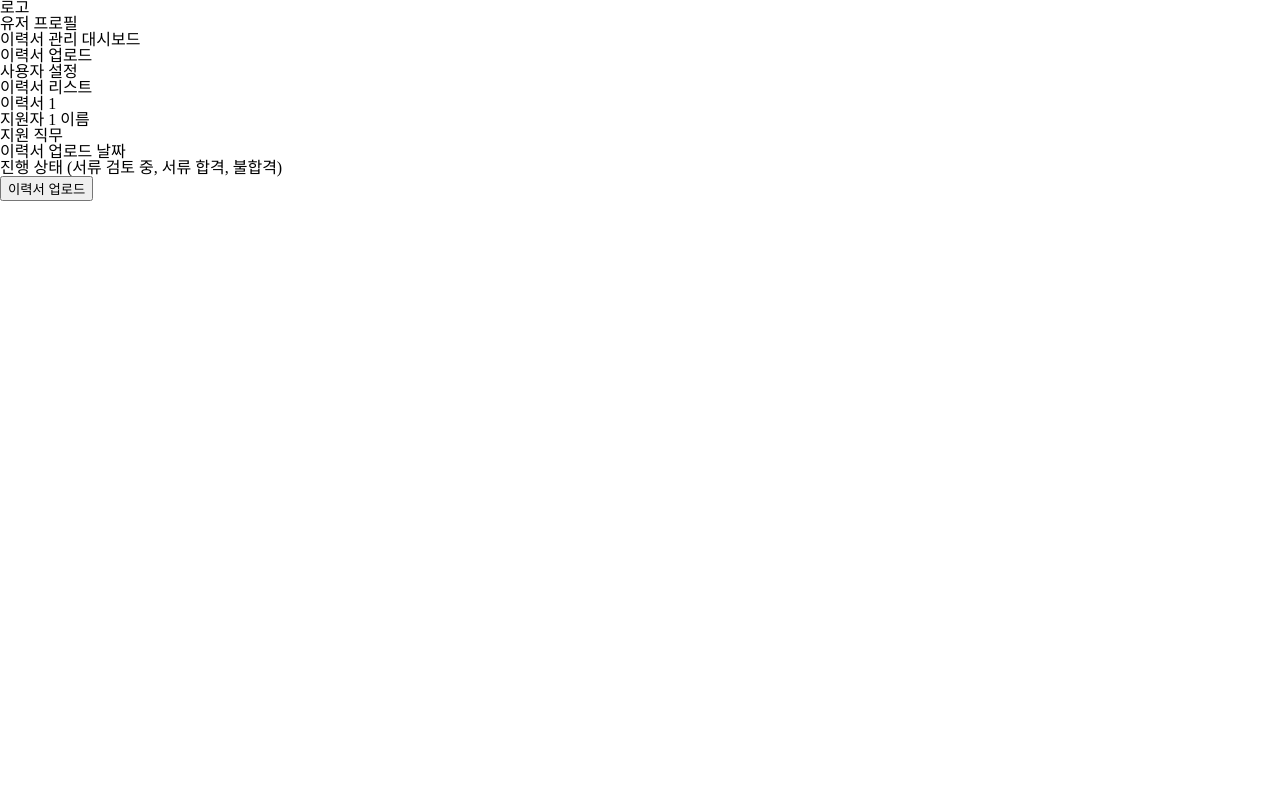
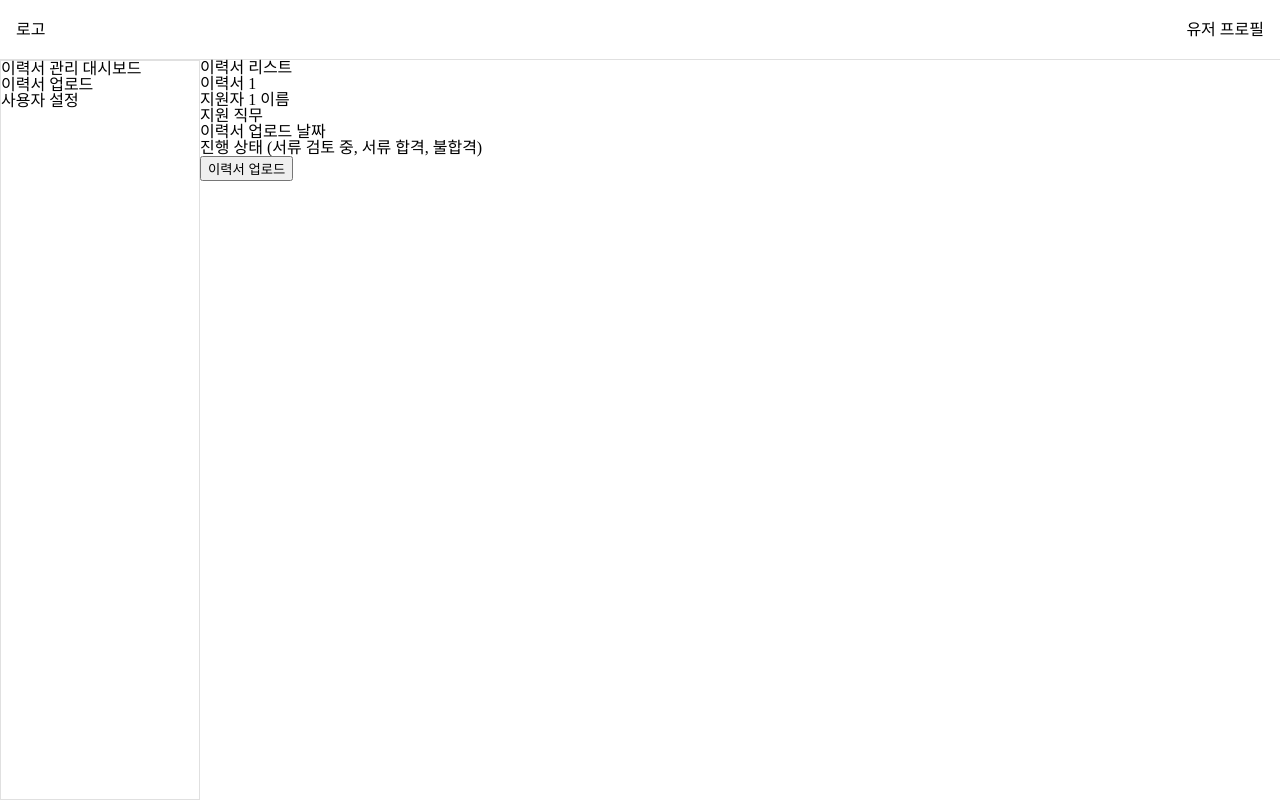
Before and after one commit to soonki-98/ats-client, a React (Create React App) app: page / in a window 1280 px wide. Built offline with nearby package versions, Linux system fonts and the light colour scheme.

Commit message:
사이드바랑 gnb

```diff
--- a/src/App.tsx
+++ b/src/App.tsx
@@ -1,25 +1,14 @@
 import { GlobalStyle } from './styles/globalStyle';
+import Gnb from './widgets/gnb/ui';
+import Sidebar from './widgets/sidebar/ui';
 
 function App() {
   return (
     <>
       <GlobalStyle />
+      <Gnb />
       <div className="App">
-        <header className="header">
-          <div>로고</div>
-          <div>유저 프로필</div>
-        </header>
-
-        <aside className="left-sidebar">
-          <nav>
-            <ul>
-              <li>이력서 관리 대시보드</li>
-              <li>이력서 업로드</li>
-              <li>사용자 설정</li>
-            </ul>
-          </nav>
-        </aside>
-
+        <Sidebar />
         <main className="main">
           <section className="resume-list">
             <h1>이력서 리스트</h1>
--- a/src/styles/globalStyle.ts
+++ b/src/styles/globalStyle.ts
@@ -6,4 +6,10 @@ export const GlobalStyle = createGlobalStyle`
 
   body {
   }
+
+  .App {
+    display: flex;
+    height: calc(100vh - 60px);
+    width: 100vw;
+  }
 `;
--- /dev/null
+++ b/src/widgets/gnb/ui/index.tsx
@@ -0,0 +1,10 @@
+import { StyledGnbWrapper } from './styles';
+
+export default function Gnb() {
+  return (
+    <StyledGnbWrapper>
+      <div>로고</div>
+      <div>유저 프로필</div>
+    </StyledGnbWrapper>
+  );
+}
--- /dev/null
+++ b/src/widgets/gnb/ui/styles.ts
@@ -0,0 +1,12 @@
+import styled from 'styled-components';
+
+export const StyledGnbWrapper = styled.header`
+  display: flex;
+  width: 100%;
+  justify-content: space-between;
+  align-items: center;
+  padding: 1rem;
+  border-bottom: 1px solid #e0e0e0;
+  box-sizing: border-box;
+  height: 60px;
+`;
--- /dev/null
+++ b/src/widgets/sidebar/ui/index.tsx
@@ -0,0 +1,15 @@
+import { StyledAside } from './styles';
+
+export default function Sidebar() {
+  return (
+    <StyledAside>
+      <nav>
+        <ul>
+          <li>이력서 관리 대시보드</li>
+          <li>이력서 업로드</li>
+          <li>사용자 설정</li>
+        </ul>
+      </nav>
+    </StyledAside>
+  );
+}
--- /dev/null
+++ b/src/widgets/sidebar/ui/styles.ts
@@ -0,0 +1,10 @@
+import styled from 'styled-components';
+
+export const StyledAside = styled.aside`
+  display: flex;
+  flex-direction: column;
+  height: 100%;
+  box-sizing: border-box;
+  border: 1px solid #e0e0e0;
+  width: 200px;
+`;
```
